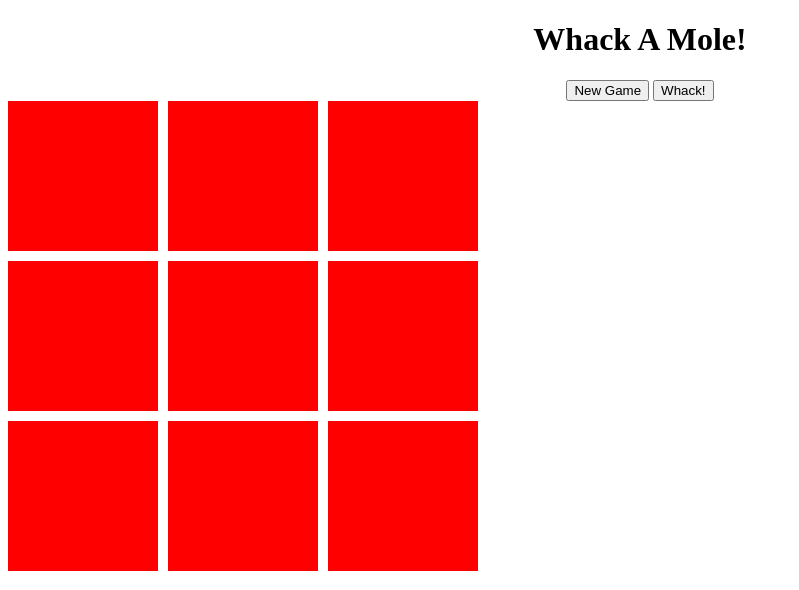
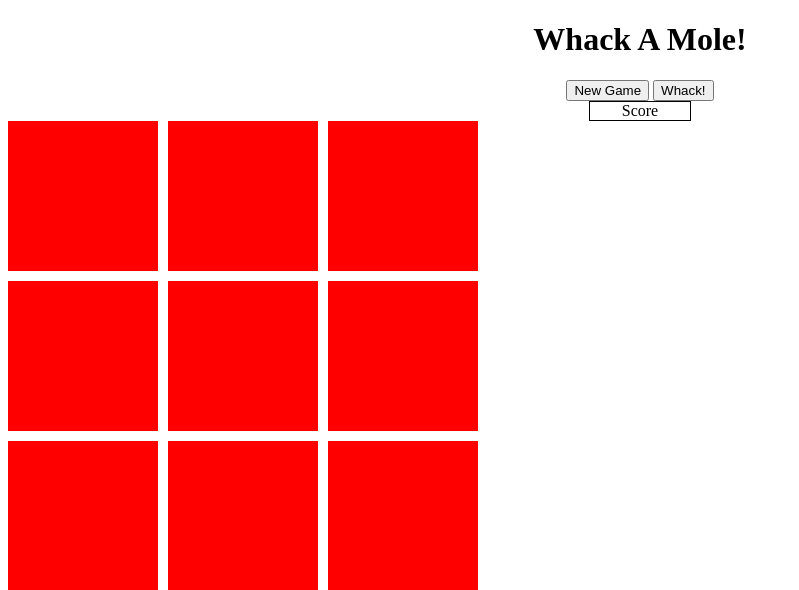
Before and after one commit to NJonesy/Whack-A-Mole-, a PHP site: page / in a window 1280 px wide. Shown: the top 590 px of the page, without its empty margins (0-799 px from the left). Run offline with PHP 8.4, Linux system fonts and the light colour scheme.

Commit message:
score board working

```diff
--- a/app.js
+++ b/app.js
@@ -23,6 +23,11 @@ $(function(){
   console.log("hi");
 
   var gamePlaying = false;
+  var holes = $(".mole");
+  var delay = 1000;
+  var count = 0;
+  var scoreBoard = $('li').click(function() { count++;
+                    $("#score").html("Whack count is: "+count); })
 
 
   //fade out buttons when play is clicked.
@@ -33,11 +38,10 @@ $(function(){
     })
   })
 
-  var holes = $(".mole");
-  var delay = 1000;
+
   // var random = Math.floor((Math.random()*holes.length)+1);
 
-  // Make random mole visible
+  // Make random mole visible when 'whack' is clicked. Game length set to 1 minute
   $('#play').on("click", function(){
     gamePlaying = true;
     setTimeout(function() {
@@ -49,11 +53,13 @@ $(function(){
 
   //when mole is clicked on it dissapears.
   $('li').on("click", function() {
-    $(this).fadeOut(10);
-
+  scoreBoard;
+  $(this).fadeOut(10);
+  console.log("clicked")
   })
 
-  //mole then reappears randomly.
+
+//mole then reappears randomly.
   var fadeInRandom = function() {
     console.log("fadeInRandom", gamePlaying);
     var random = Math.floor(Math.random()*(holes.length-1));
--- a/index.html
+++ b/index.html
@@ -14,6 +14,7 @@
 
   <button id="new_game">New Game</button>
   <button id="play">Whack!</button>
+  <div id="score" class="boxed">Score</div>
 
   <div class="grid">
     <ul class="rowOne">
--- a/style.css
+++ b/style.css
@@ -7,9 +7,23 @@ body {
 
 }
 
+.boxed {
+  margin: 0 auto;
+  width: 100px;
+  border: 1px solid black;
+  text-align: center;
+
+}
+
 .grid {
   margin: 0 auto;
   text-align: center;
+}
+
+#result div {
+  width: 100px;
+  border: 5px solid navy;
+
 }
 
 ul {
```
